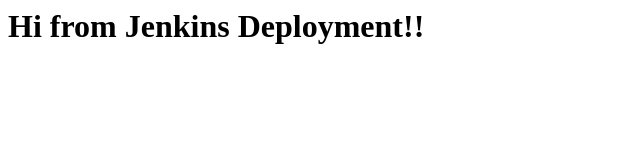
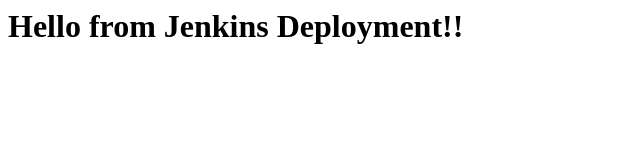
Before and after one commit to 142648/webapp-demo, a plain HTML site: page index.html in a window 1280 px wide. Shown: the whole page, without its empty margins (0-640 px from the left). Drawn offline with Linux system fonts and the light colour scheme.

Commit message:
Update index.html

```diff
--- a/index.html
+++ b/index.html
@@ -1,5 +1,5 @@
 <html>
 <body>
-<h1>Hi from Jenkins Deployment!!</h1>
+<h1>Hello from Jenkins Deployment!!</h1>
 </body>
 </html>
```
